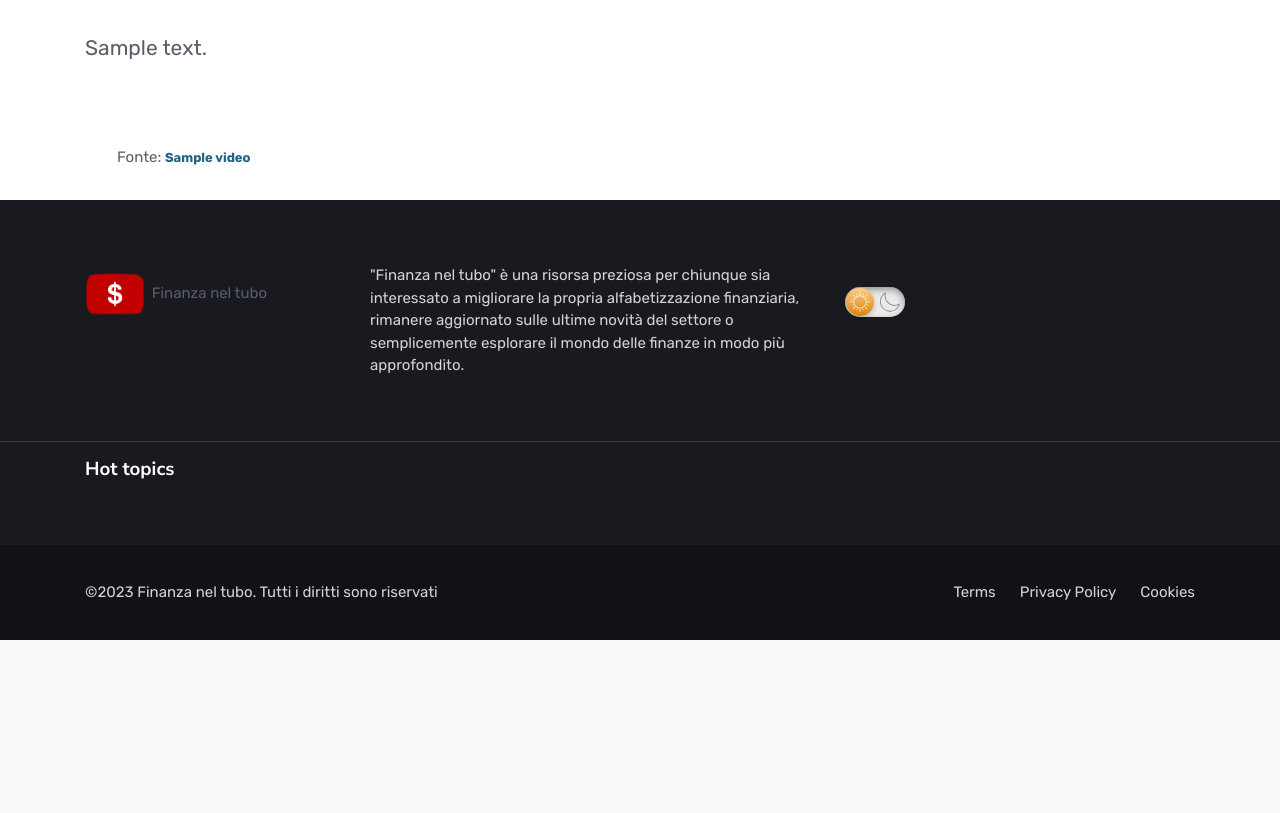
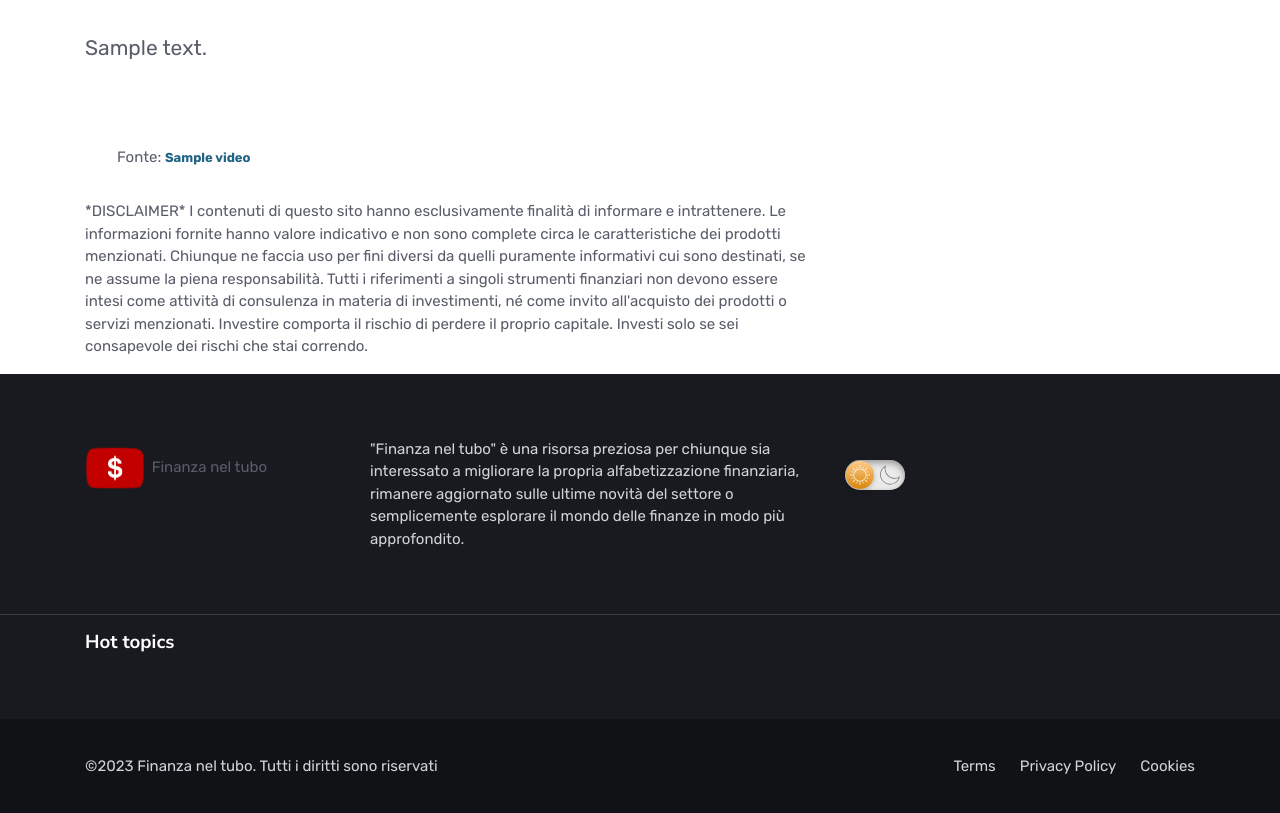
Before and after one commit to eraldo76/finanzaneltubo, a Flask app: template templates/frontend/post.html in a window 1280 px wide. Shown: the part 737-1550 px from the top of the page. Before the commit the page ends 1377 px from the top, so only its background shows below. Run offline with Flask 3, Linux system fonts and the light colour scheme; the template is opened without the code that fills it: most values are stand-ins (such as "Sample title", 1, 10 or a date in 2020); data that the repository does not hold is empty; some libraries are stand-ins or nearby versions.

Commit message:
disclaimer

```diff
--- a/templates/frontend/post.html
+++ b/templates/frontend/post.html
@@ -39,7 +39,11 @@
     </section>
     {% endfor %}
     <div class="m-4">Fonte: <a href="{{ article.video.link }}" style="font-size: 13px; font-weight: 800;line-height: 0;" target="_blank">{{ article.video.channel_title
-    }}</a></div>
+    }}</a>
+</div>
+    <div><p>*DISCLAIMER*
+        I contenuti di questo sito hanno esclusivamente finalità di informare e intrattenere. Le informazioni fornite hanno valore indicativo e non sono complete circa le caratteristiche dei prodotti menzionati. Chiunque ne faccia uso per fini diversi da quelli puramente informativi cui sono destinati, se ne assume la piena responsabilità. Tutti i riferimenti a singoli strumenti finanziari non devono essere intesi come attività di consulenza in materia di investimenti, né come invito all'acquisto dei prodotti o servizi menzionati. Investire comporta il rischio di perdere il proprio capitale. Investi solo se sei consapevole dei rischi che stai correndo.
+        </p></div>
 </div>
 {% endblock %}
 
```
